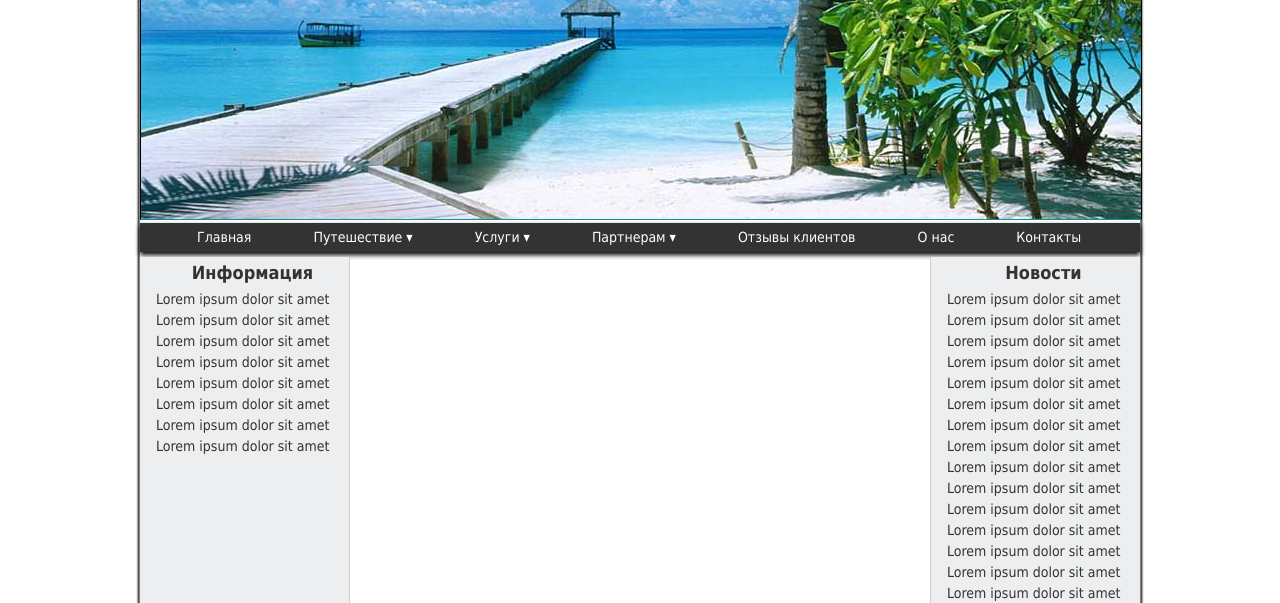
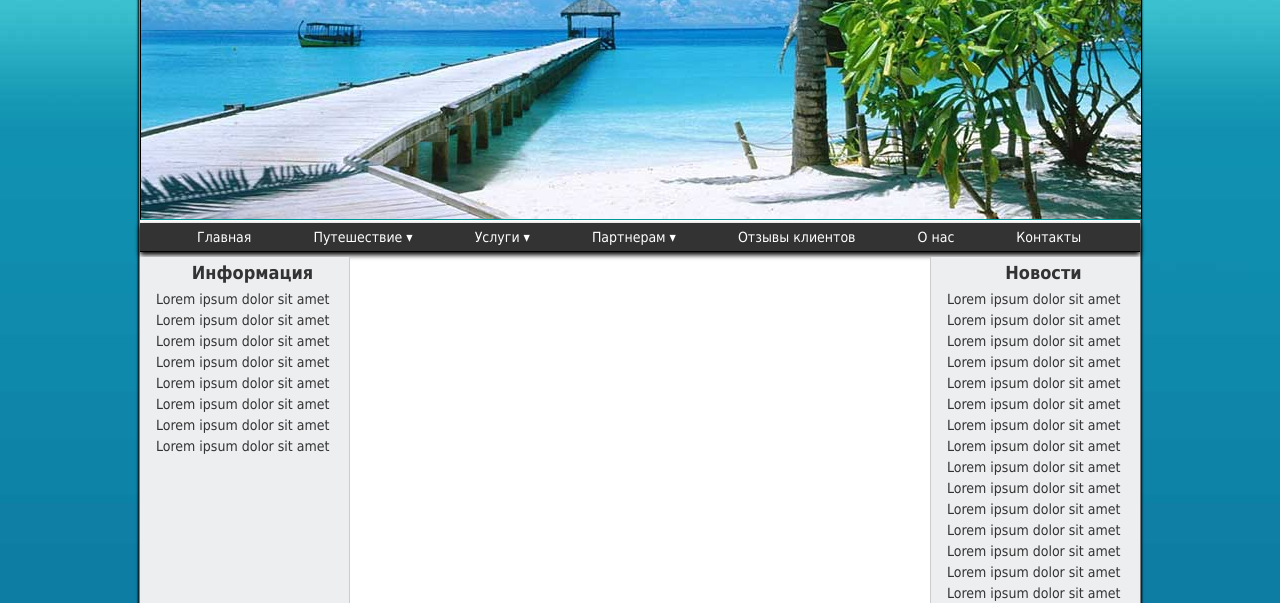
Before and after one commit to bvfrey/Homework4, a plain HTML site: page index.html in a window 1280 px wide. Shown: the part 197-800 px from the top of the page. Drawn offline with Linux system fonts and the light colour scheme.

Commit message:
updated as proposed

```diff
--- a/css/styles.css
+++ b/css/styles.css
@@ -1,8 +1,10 @@
 /* HEADER */
 body {
-        background-image: url("backgroung.jpg");
-        font-family: Tahoma, sans-serif;
+    background: #0D74A1 url("../img/backgroung.jpg");
+    background-repeat: repeat-x;
+    font-family: Tahoma, sans-serif;
 }
+
 #wrapper {
     max-width: 1000px;
     margin: auto;
@@ -78,13 +80,12 @@ ul:after {
 
 .menu {
     width: 100%;
-    margin: 0 0 5px 0;
-    padding-top: 2px;
-    padding-bottom: 3px;
+    margin: 0;
     background-color: #333;
     font-size: 14px;
     border: none;
     box-shadow: 0 3px 5px 0px;
+    border-bottom: 1px solid black;
 }
 
 .menu > li {
@@ -96,6 +97,8 @@ ul:after {
 .menu > li > a {
     display: block;
     padding: 5px;
+    padding-top: 7px;
+    padding-bottom: 7px;
     color: #fff;
     text-decoration: none;
 }
@@ -109,6 +112,7 @@ ul:after {
     list-style: none;
     box-shadow: 0px 7px 10px -1px;
     background: #333333;
+    border-top: 1px solid black;
 }
 
 .submenu > li {
@@ -117,7 +121,6 @@ ul:after {
 
 .submenu > li > a {
     display: block;
-    /*width: 150px;*/
     padding-top: 6px;
     padding-bottom: 5px;
     padding-left: 10px;
@@ -132,28 +135,21 @@ ul:after {
 .menu > li:hover > ul.submenu {
     display: block;
     z-index: 9999;
-    /*padding: 5px;*/
-    /*color: #fff;*/
 }
 
 
 
-
-
-
-
-
 /* MAIN */
-div.mytable {
+.mytable {
     width: 100%;
     height: auto;
     display: table;
     z-index: 1;
+    margin-top: 5px;
 }
 .tr {
     height: auto;
     display: table-row;
-    margin-top: 5px;
     z-index: 1;
 }
 div.leftcolumn, div.rightcolumn{
--- a/index.html
+++ b/index.html
@@ -40,7 +40,7 @@
             		<figcaption><a href="#">Непал</a></figcaption>
             	</figure>
                 <figure class="inline">
-            		<a href="#"><img src="img/india.jpg" alt="India"></a>
+            		<a href="#"><img src="img/_india.jpg" alt="India"></a>
             		<figcaption><a href="#">Индия</a></figcaption>
             	</figure>
             </div> <!-- links to countries -->
```
Also changed, not shown: img/_india.jpg (renamed from img/India.jpg).
